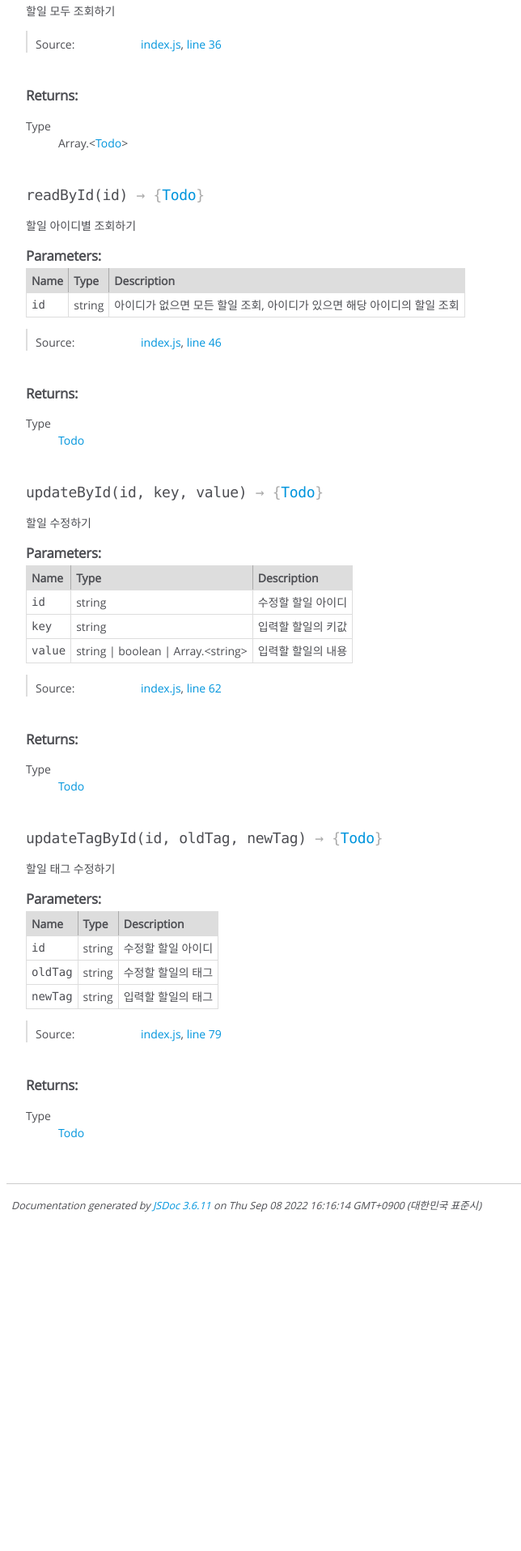
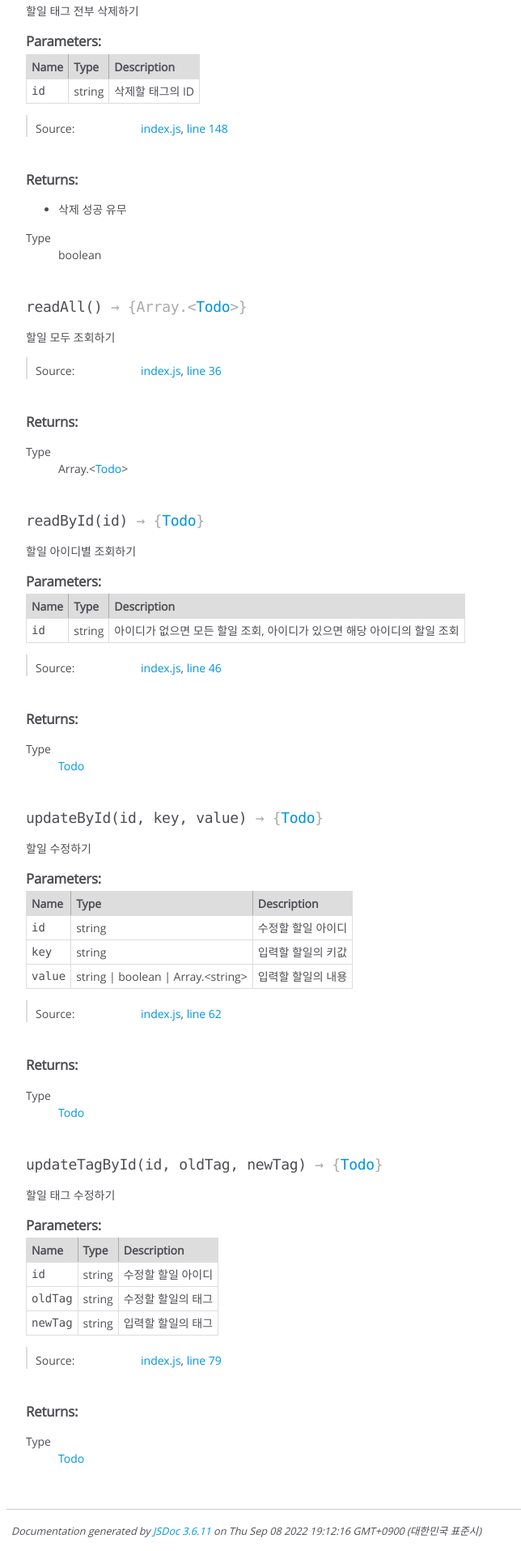
Before and after one commit to ganeodolu/wanted-pre-onboarding-challenge-fe-2, a website: page docs/TodoApp.html in a window 1280 px wide. Shown: the part 2129-4044 px from the top of the page at 81% size, without its empty margins (0-644 px from the left). Before the commit the page ends 3642 px from the top, so only its background shows below. Drawn offline with Linux system fonts and the light colour scheme.

Commit message:
fix: 삭제 메소드 세분화

```diff
--- a/docs/TodoApp.html
+++ b/docs/TodoApp.html
@@ -630,7 +630,7 @@
 
 
 
-    <h4 class="name" id="deleteTag"><span class="type-signature"></span>deleteTag<span class="signature">(id, tag<span class="signature-attributes">opt</span>)</span><span class="type-signature"> &rarr; {boolean}</span></h4>
+    <h4 class="name" id="deleteTag"><span class="type-signature"></span>deleteTag<span class="signature">(id, oldTag)</span><span class="type-signature"> &rarr; {boolean}</span></h4>
 
 
 
@@ -662,8 +662,6 @@
         <th>Type</th>
 
 
-        <th>Attributes</th>
-
 
 
 
@@ -689,14 +687,6 @@
             </td>
 
 
-                <td class="attributes">
-
-
-
-
-
-                </td>
-
 
 
 
@@ -707,7 +697,7 @@
 
         <tr>
 
-                <td class="name"><code>tag</code></td>
+                <td class="name"><code>oldTag</code></td>
 
 
             <td class="type">
@@ -720,20 +710,10 @@
             </td>
 
 
-                <td class="attributes">
-
-                    &lt;optional><br>
-
-
-
-
-
-                </td>
-
-
-
-
-            <td class="description last"><p>삭제할 태그. 없으면 모든 태그 삭제, 있으면 해당 태그 삭제</p></td>
+
+
+
+            <td class="description last"><p>삭제할 태그</p></td>
         </tr>
 
 
@@ -834,7 +814,7 @@
 
 
 
-    <h4 class="name" id="readAll"><span class="type-signature"></span>readAll<span class="signature">()</span><span class="type-signature"> &rarr; {Array.&lt;<a href="global.html#Todo">Todo</a>>}</span></h4>
+    <h4 class="name" id="deleteTagAll"><span class="type-signature"></span>deleteTagAll<span class="signature">(id)</span><span class="type-signature"> &rarr; {boolean}</span></h4>
 
 
 
@@ -842,7 +822,7 @@
 
 
 <div class="description">
-    <p>할일 모두 조회하기</p>
+    <p>할일 태그 전부 삭제하기</p>
 </div>
 
 
@@ -851,6 +831,55 @@
 
 
 
+
+
+    <h5>Parameters:</h5>
+
+
+<table class="params">
+    <thead>
+    <tr>
+
+        <th>Name</th>
+
+
+        <th>Type</th>
+
+
+
+
+
+        <th class="last">Description</th>
+    </tr>
+    </thead>
+
+    <tbody>
+
+
+        <tr>
+
+                <td class="name"><code>id</code></td>
+
+
+            <td class="type">
+
+
+<span class="param-type">string</span>
+
+
+
+            </td>
+
+
+
+
+
+            <td class="description last"><p>삭제할 태그의 ID</p></td>
+        </tr>
+
+
+    </tbody>
+</table>
 
 
 
@@ -886,7 +915,7 @@
 
     <dt class="tag-source">Source:</dt>
     <dd class="tag-source"><ul class="dummy"><li>
-        <a href="index.js.html">index.js</a>, <a href="index.js.html#line36">line 36</a>
+        <a href="index.js.html">index.js</a>, <a href="index.js.html#line148">line 148</a>
     </li></ul></dd>
 
 
@@ -913,6 +942,12 @@
 
 <h5>Returns:</h5>
 
+
+<div class="param-desc">
+    <ul>
+<li>삭제 성공 유무</li>
+</ul>
+</div>
 
 
 
@@ -922,7 +957,7 @@
     </dt>
     <dd>
 
-<span class="param-type">Array.&lt;<a href="global.html#Todo">Todo</a>></span>
+<span class="param-type">boolean</span>
 
 
     </dd>
@@ -940,7 +975,7 @@
 
 
 
-    <h4 class="name" id="readById"><span class="type-signature"></span>readById<span class="signature">(id)</span><span class="type-signature"> &rarr; {<a href="global.html#Todo">Todo</a>}</span></h4>
+    <h4 class="name" id="readAll"><span class="type-signature"></span>readAll<span class="signature">()</span><span class="type-signature"> &rarr; {Array.&lt;<a href="global.html#Todo">Todo</a>>}</span></h4>
 
 
 
@@ -948,7 +983,7 @@
 
 
 <div class="description">
-    <p>할일 아이디별 조회하기</p>
+    <p>할일 모두 조회하기</p>
 </div>
 
 
@@ -957,55 +992,6 @@
 
 
 
-
-
-    <h5>Parameters:</h5>
-
-
-<table class="params">
-    <thead>
-    <tr>
-
-        <th>Name</th>
-
-
-        <th>Type</th>
-
-
-
-
-
-        <th class="last">Description</th>
-    </tr>
-    </thead>
-
-    <tbody>
-
-
-        <tr>
-
-                <td class="name"><code>id</code></td>
-
-
-            <td class="type">
-
-
-<span class="param-type">string</span>
-
-
-
-            </td>
-
-
-
-
-
-            <td class="description last"><p>아이디가 없으면 모든 할일 조회, 아이디가 있으면 해당 아이디의 할일 조회</p></td>
-        </tr>
-
-
-    </tbody>
-</table>
 
 
 
@@ -1041,7 +1027,7 @@
 
     <dt class="tag-source">Source:</dt>
     <dd class="tag-source"><ul class="dummy"><li>
-        <a href="index.js.html">index.js</a>, <a href="index.js.html#line46">line 46</a>
+        <a href="index.js.html">index.js</a>, <a href="index.js.html#line36">line 36</a>
     </li></ul></dd>
 
 
@@ -1077,7 +1063,7 @@
     </dt>
     <dd>
 
-<span class="param-type"><a href="global.html#Todo">Todo</a></span>
+<span class="param-type">Array.&lt;<a href="global.html#Todo">Todo</a>></span>
 
 
     </dd>
@@ -1095,7 +1081,7 @@
 
 
 
-    <h4 class="name" id="updateById"><span class="type-signature"></span>updateById<span class="signature">(id, key, value)</span><span class="type-signature"> &rarr; {<a href="global.html#Todo">Todo</a>}</span></h4>
+    <h4 class="name" id="readById"><span class="type-signature"></span>readById<span class="signature">(id)</span><span class="type-signature"> &rarr; {<a href="global.html#Todo">Todo</a>}</span></h4>
 
 
 
@@ -1103,7 +1089,7 @@
 
 
 <div class="description">
-    <p>할일 수정하기</p>
+    <p>할일 아이디별 조회하기</p>
 </div>
 
 
@@ -1155,59 +1141,7 @@
 
 
 
-            <td class="description last"><p>수정할 할일 아이디</p></td>
-        </tr>
-
-
-
-        <tr>
-
-                <td class="name"><code>key</code></td>
-
-
-            <td class="type">
-
-
-<span class="param-type">string</span>
-
-
-
-            </td>
-
-
-
-
-
-            <td class="description last"><p>입력할 할일의 키값</p></td>
-        </tr>
-
-
-
-        <tr>
-
-                <td class="name"><code>value</code></td>
-
-
-            <td class="type">
-
-
-<span class="param-type">string</span>
-|
-
-<span class="param-type">boolean</span>
-|
-
-<span class="param-type">Array.&lt;string></span>
-
-
-
-            </td>
-
-
-
-
-
-            <td class="description last"><p>입력할 할일의 내용</p></td>
+            <td class="description last"><p>아이디가 없으면 모든 할일 조회, 아이디가 있으면 해당 아이디의 할일 조회</p></td>
         </tr>
 
 
@@ -1248,7 +1182,7 @@
 
     <dt class="tag-source">Source:</dt>
     <dd class="tag-source"><ul class="dummy"><li>
-        <a href="index.js.html">index.js</a>, <a href="index.js.html#line62">line 62</a>
+        <a href="index.js.html">index.js</a>, <a href="index.js.html#line46">line 46</a>
     </li></ul></dd>
 
 
@@ -1302,7 +1236,7 @@
 
 
 
-    <h4 class="name" id="updateTagById"><span class="type-signature"></span>updateTagById<span class="signature">(id, oldTag, newTag)</span><span class="type-signature"> &rarr; {<a href="global.html#Todo">Todo</a>}</span></h4>
+    <h4 class="name" id="updateById"><span class="type-signature"></span>updateById<span class="signature">(id, key, value)</span><span class="type-signature"> &rarr; {<a href="global.html#Todo">Todo</a>}</span></h4>
 
 
 
@@ -1310,7 +1244,7 @@
 
 
 <div class="description">
-    <p>할일 태그 수정하기</p>
+    <p>할일 수정하기</p>
 </div>
 
 
@@ -1369,7 +1303,7 @@
 
         <tr>
 
-                <td class="name"><code>oldTag</code></td>
+                <td class="name"><code>key</code></td>
 
 
             <td class="type">
@@ -1385,20 +1319,26 @@
 
 
 
-            <td class="description last"><p>수정할 할일의 태그</p></td>
+            <td class="description last"><p>입력할 할일의 키값</p></td>
         </tr>
 
 
 
         <tr>
 
-                <td class="name"><code>newTag</code></td>
+                <td class="name"><code>value</code></td>
 
 
             <td class="type">
 
 
 <span class="param-type">string</span>
+|
+
+<span class="param-type">boolean</span>
+|
+
+<span class="param-type">Array.&lt;string></span>
 
 
 
@@ -1408,7 +1348,7 @@
 
 
 
-            <td class="description last"><p>입력할 할일의 태그</p></td>
+            <td class="description last"><p>입력할 할일의 내용</p></td>
         </tr>
 
 
@@ -1449,7 +1389,7 @@
 
     <dt class="tag-source">Source:</dt>
     <dd class="tag-source"><ul class="dummy"><li>
-        <a href="index.js.html">index.js</a>, <a href="index.js.html#line79">line 79</a>
+        <a href="index.js.html">index.js</a>, <a href="index.js.html#line62">line 62</a>
     </li></ul></dd>
 
 
@@ -1503,6 +1443,207 @@
 
 
 
+    <h4 class="name" id="updateTagById"><span class="type-signature"></span>updateTagById<span class="signature">(id, oldTag, newTag)</span><span class="type-signature"> &rarr; {<a href="global.html#Todo">Todo</a>}</span></h4>
+
+
+
+
+
+
+<div class="description">
+    <p>할일 태그 수정하기</p>
+</div>
+
+
+
+
+
+
+
+
+
+    <h5>Parameters:</h5>
+
+
+<table class="params">
+    <thead>
+    <tr>
+
+        <th>Name</th>
+
+
+        <th>Type</th>
+
+
+
+
+
+        <th class="last">Description</th>
+    </tr>
+    </thead>
+
+    <tbody>
+
+
+        <tr>
+
+                <td class="name"><code>id</code></td>
+
+
+            <td class="type">
+
+
+<span class="param-type">string</span>
+
+
+
+            </td>
+
+
+
+
+
+            <td class="description last"><p>수정할 할일 아이디</p></td>
+        </tr>
+
+
+
+        <tr>
+
+                <td class="name"><code>oldTag</code></td>
+
+
+            <td class="type">
+
+
+<span class="param-type">string</span>
+
+
+
+            </td>
+
+
+
+
+
+            <td class="description last"><p>수정할 할일의 태그</p></td>
+        </tr>
+
+
+
+        <tr>
+
+                <td class="name"><code>newTag</code></td>
+
+
+            <td class="type">
+
+
+<span class="param-type">string</span>
+
+
+
+            </td>
+
+
+
+
+
+            <td class="description last"><p>입력할 할일의 태그</p></td>
+        </tr>
+
+
+    </tbody>
+</table>
+
+
+
+
+
+
+<dl class="details">
+
+
+
+
+
+
+
+
+
+
+
+
+
+
+
+
+
+
+
+
+
+
+
+
+
+
+    <dt class="tag-source">Source:</dt>
+    <dd class="tag-source"><ul class="dummy"><li>
+        <a href="index.js.html">index.js</a>, <a href="index.js.html#line79">line 79</a>
+    </li></ul></dd>
+
+
+
+
+
+
+
+</dl>
+
+
+
+
+
+
+
+
+
+
+
+
+
+
+
+<h5>Returns:</h5>
+
+
+
+
+<dl>
+    <dt>
+        Type
+    </dt>
+    <dd>
+
+<span class="param-type"><a href="global.html#Todo">Todo</a></span>
+
+
+    </dd>
+</dl>
+
+
+
+
+
+
+
+
+
+
+
+
+
 </article>
 
 </section>
@@ -1519,7 +1660,7 @@
 <br class="clear">
 
 <footer>
-    Documentation generated by <a href="https://github.com/jsdoc/jsdoc">JSDoc 3.6.11</a> on Thu Sep 08 2022 16:16:14 GMT+0900 (대한민국 표준시)
+    Documentation generated by <a href="https://github.com/jsdoc/jsdoc">JSDoc 3.6.11</a> on Thu Sep 08 2022 19:12:16 GMT+0900 (대한민국 표준시)
 </footer>
 
 <script> prettyPrint(); </script>
```
Also changed, not shown: docs/global.html (+2 -2 lines), docs/index.html (+1 -1 lines), docs/index.js.html (+20 -6 lines), src/index.js (+19 -4 lines).
